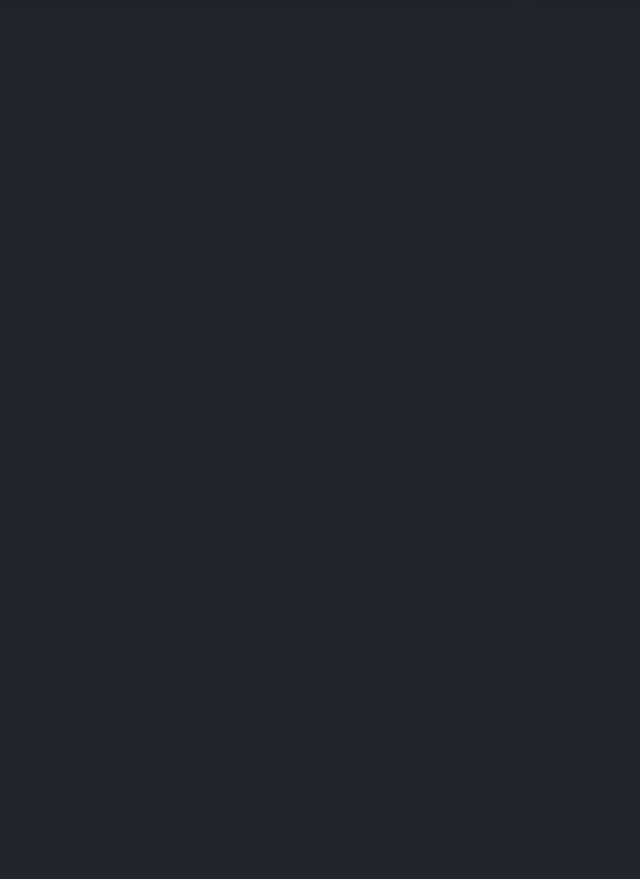
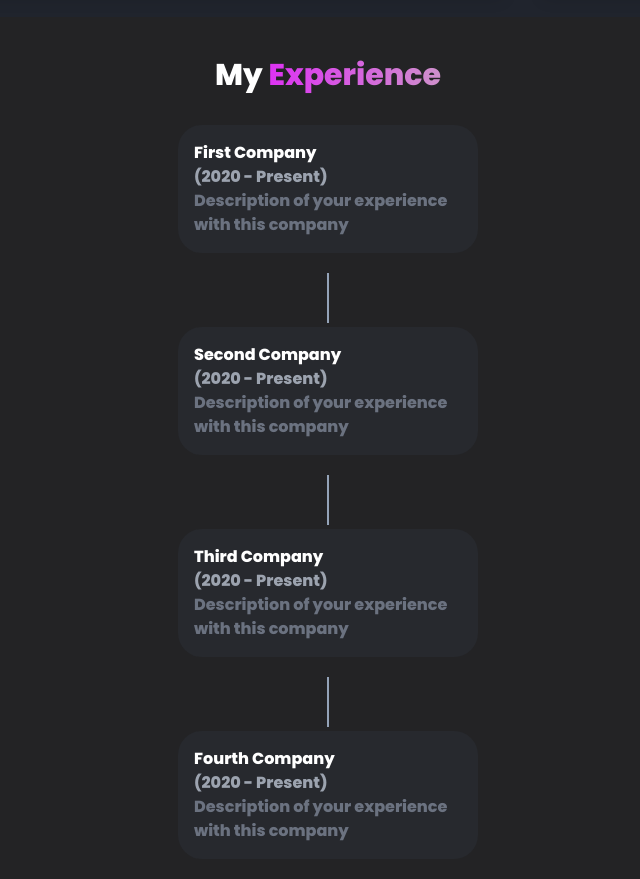
Before and after one commit to SudoSantos/t-portfolio, a React (Create React App) app: page / in a window 1280 px wide. Shown: the part 1960-2839 px from the top of the page, without its empty margins (312-952 px from the left). Before the commit the page ends 1977 px from the top, so only its background shows below. Built offline with nearby package versions, Linux system fonts and the light colour scheme.

Commit message:
Experience component

```diff
--- a/src/App.js
+++ b/src/App.js
@@ -1,4 +1,5 @@
 import About from "./components/About";
+import Experience from "./components/Experience";
 import Hero from "./components/Hero";
 import Navbar from "./components/Navbar";
 import Work from "./components/Work";
@@ -11,6 +12,7 @@ function App() {
       <Hero />
       <About />
       <Work />
+      <Experience />
     </div>
   );
 }
--- a/src/components/Experience.jsx
+++ b/src/components/Experience.jsx
@@ -0,0 +1,49 @@
+import React from 'react';
+
+const Experience = () => {
+  return (
+    <div className='py-10 bg-[#232325]'>
+      <h2 className='mb-8 text-3xl text-white text-center'>My <span>Experience</span></h2>
+
+      <div className='mb-[20px] text-white bg-gray-700/20 p-4 rounded-3xl sm:max-w-[600] max-w-[300px] mx-auto'>
+        <p>First Company</p>
+        <p className='text-gray-400'>(2020 - Present)</p>
+        <p className='text-gray-500'>Description of your experience with this company</p>
+
+      </div>
+
+      <div className='h-[50px] w-[2px] bg-slate-400 relative my-1 mx-auto'></div>
+
+      <div className='mb-[20px] text-white bg-gray-700/20 p-4 rounded-3xl sm:max-w-[600] max-w-[300px] mx-auto'>
+        <p>Second Company</p>
+        <p className='text-gray-400'>(2020 - Present)</p>
+        <p className='text-gray-500'>Description of your experience with this company</p>
+
+      </div>
+
+      <div className='h-[50px] w-[2px] bg-slate-400 relative my-1 mx-auto'></div>
+
+
+      <div className='mb-[20px] text-white bg-gray-700/20 p-4 rounded-3xl sm:max-w-[600] max-w-[300px] mx-auto'>
+        <p>Third Company</p>
+        <p className='text-gray-400'>(2020 - Present)</p>
+        <p className='text-gray-500'>Description of your experience with this company</p>
+
+      </div>
+
+      <div className='h-[50px] w-[2px] bg-slate-400 relative my-1 mx-auto'></div>
+
+
+      <div className='mb-[20px] text-white bg-gray-700/20 p-4 rounded-3xl sm:max-w-[600] max-w-[300px] mx-auto'>
+        <p>Fourth Company</p>
+        <p className='text-gray-400'>(2020 - Present)</p>
+        <p className='text-gray-500'>Description of your experience with this company</p>
+
+      </div>
+
+
+    </div>
+  )
+}
+
+export default Experience;
```
